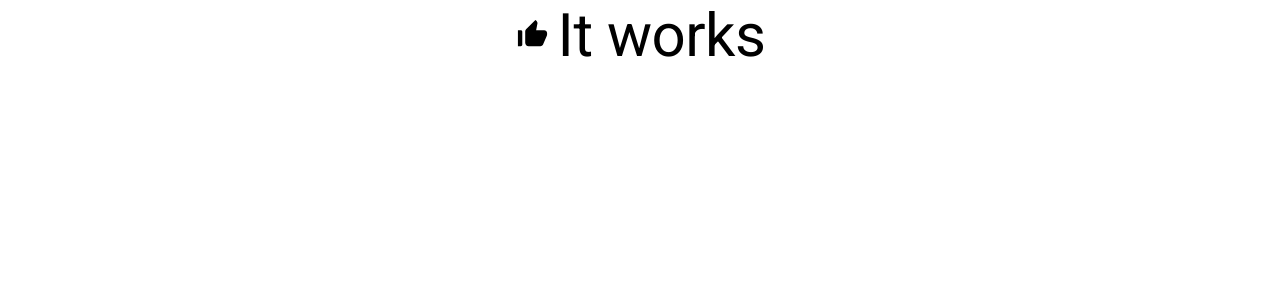
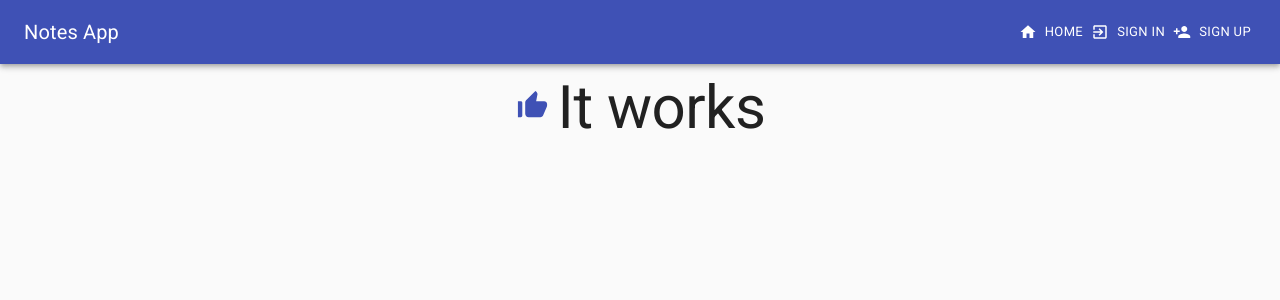
Before and after one commit to maksstepak/react-notes-app, a React (Create React App) app: page / in a window 1280 px wide. Shown: the top 300 px of the page. Built offline with nearby package versions, Linux system fonts and the light colour scheme; no server answers.

Commit message:
Add routing

```diff
--- a/package.json
+++ b/package.json
@@ -14,6 +14,7 @@
     "react": "^17.0.1",
     "react-dom": "^17.0.1",
     "react-redux": "^7.2.2",
+    "react-router-dom": "^5.2.0",
     "react-scripts": "4.0.1"
   },
   "scripts": {
--- a/src/App.js
+++ b/src/App.js
@@ -1,11 +1,46 @@
 import { useEffect } from 'react';
-import { useDispatch } from 'react-redux';
-import Grid from '@material-ui/core/Grid';
-import ThumbUpAltIcon from '@material-ui/icons/ThumbUpAlt';
-import Typography from '@material-ui/core/Typography';
+import { useDispatch, useSelector } from 'react-redux';
+import {
+  BrowserRouter as Router,
+  Switch,
+  Route,
+  Redirect,
+} from 'react-router-dom';
+import Container from '@material-ui/core/Container';
+import CssBaseline from '@material-ui/core/CssBaseline';
+import Box from '@material-ui/core/Box';
 
 import { auth } from './services/firebase';
-import { login, logout } from './slices/auth';
+import { login, logout, selectUser } from './slices/auth';
+
+import Header from './components/Header';
+import Home from './pages/Home';
+import NotFound from './pages/NotFound';
+import SignIn from './pages/SignIn';
+import SignUp from './pages/SignUp';
+import Notes from './pages/Notes';
+
+const PrivateRoute = ({ component: Component, ...rest }) => {
+  const user = useSelector(selectUser);
+
+  return (
+    <Route
+      {...rest}
+      render={(props) =>
+        user ? (
+          <Component {...props} />
+        ) : (
+          <Redirect
+            to={{
+              pathname: '/signin',
+              state: { from: props.location },
+            }}
+          />
+        )
+      }
+    />
+  );
+};
 
 function App() {
   const dispatch = useDispatch();
@@ -23,16 +58,21 @@ function App() {
   }, [dispatch]);
 
   return (
-    <div className="App">
-      <Grid container justify="center" alignItems="center" spacing={1}>
-        <Grid item>
-          <ThumbUpAltIcon fontSize="large" />
-        </Grid>
-        <Grid item>
-          <Typography variant="h2">It works</Typography>
-        </Grid>
-      </Grid>
-    </div>
+    <Router>
+      <CssBaseline />
+      <Header />
+      <Container maxWidth="sm">
+        <Box pt={1}>
+          <Switch>
+            <Route exact path="/" component={Home} />
+            <Route path="/signup" component={SignUp} />
+            <Route path="/signin" component={SignIn} />
+            <PrivateRoute path="/notes" component={Notes} />
+            <Route component={NotFound} />
+          </Switch>
+        </Box>
+      </Container>
+    </Router>
   );
 }
 
--- /dev/null
+++ b/src/components/Header.js
@@ -0,0 +1,85 @@
+import { Link } from 'react-router-dom';
+import { useSelector } from 'react-redux';
+
+import { selectUser } from '../slices/auth';
+
+import { makeStyles } from '@material-ui/core/styles';
+import AppBar from '@material-ui/core/AppBar';
+import Toolbar from '@material-ui/core/Toolbar';
+import Typography from '@material-ui/core/Typography';
+import Button from '@material-ui/core/Button';
+import HomeIcon from '@material-ui/icons/Home';
+import PersonAddIcon from '@material-ui/icons/PersonAdd';
+import ExitToAppIcon from '@material-ui/icons/ExitToApp';
+import NoteIcon from '@material-ui/icons/Note';
+
+const useStyles = makeStyles((theme) => ({
+  root: {
+    flexGrow: 1,
+  },
+  title: {
+    flexGrow: 1,
+  },
+}));
+
+const Header = () => {
+  const classes = useStyles();
+  const user = useSelector(selectUser);
+
+  return (
+    <div className={classes.root}>
+      <AppBar position="static">
+        <Toolbar>
+          <Typography variant="h6" className={classes.title}>
+            Notes App
+          </Typography>
+          <Button
+            component={Link}
+            to={'/'}
+            startIcon={<HomeIcon />}
+            color="inherit"
+            size="small"
+          >
+            Home
+          </Button>
+          {user ? (
+            <>
+              <Button
+                component={Link}
+                to={'/notes'}
+                startIcon={<NoteIcon />}
+                color="inherit"
+                size="small"
+              >
+                Notes
+              </Button>
+            </>
+          ) : (
+            <>
+              <Button
+                component={Link}
+                to={'/signin'}
+                startIcon={<ExitToAppIcon />}
+                color="inherit"
+                size="small"
+              >
+                Sign In
+              </Button>
+              <Button
+                component={Link}
+                to={'/signup'}
+                startIcon={<PersonAddIcon />}
+                color="inherit"
+                size="small"
+              >
+                Sign Up
+              </Button>
+            </>
+          )}
+        </Toolbar>
+      </AppBar>
+    </div>
+  );
+};
+
+export default Header;
--- a/src/index.css
+++ /dev/null
@@ -1,13 +0,0 @@
-body {
-  margin: 0;
-  font-family: -apple-system, BlinkMacSystemFont, 'Segoe UI', 'Roboto', 'Oxygen',
-    'Ubuntu', 'Cantarell', 'Fira Sans', 'Droid Sans', 'Helvetica Neue',
-    sans-serif;
-  -webkit-font-smoothing: antialiased;
-  -moz-osx-font-smoothing: grayscale;
-}
-
-code {
-  font-family: source-code-pro, Menlo, Monaco, Consolas, 'Courier New',
-    monospace;
-}
--- a/src/index.js
+++ b/src/index.js
@@ -1,6 +1,5 @@
 import React from 'react';
 import ReactDOM from 'react-dom';
-import './index.css';
 import App from './App';
 import store from './store';
 import { Provider } from 'react-redux';
--- /dev/null
+++ b/src/pages/Home.js
@@ -0,0 +1,18 @@
+import Grid from '@material-ui/core/Grid';
+import ThumbUpAltIcon from '@material-ui/icons/ThumbUpAlt';
+import Typography from '@material-ui/core/Typography';
+
+const Home = () => {
+  return (
+    <Grid container justify="center" alignItems="center" spacing={1}>
+      <Grid item>
+        <ThumbUpAltIcon fontSize="large" color="primary" />
+      </Grid>
+      <Grid item>
+        <Typography variant="h2">It works</Typography>
+      </Grid>
+    </Grid>
+  );
+};
+
+export default Home;
--- /dev/null
+++ b/src/pages/NotFound.js
@@ -0,0 +1,33 @@
+import Grid from '@material-ui/core/Grid';
+import Card from '@material-ui/core/Card';
+import CardContent from '@material-ui/core/CardContent';
+import Typography from '@material-ui/core/Typography';
+import Box from '@material-ui/core/Box';
+import SentimentVeryDissatisfiedIcon from '@material-ui/icons/SentimentVeryDissatisfied';
+
+const NotFound = () => {
+  return (
+    <Card>
+      <CardContent>
+        <Grid container justify="center" alignItems="center" spacing={2}>
+          <Grid item>
+            <SentimentVeryDissatisfiedIcon fontSize="large" />
+          </Grid>
+          <Grid item>
+            <Typography component="h2" variant="h3">
+              Page not found
+            </Typography>
+          </Grid>
+        </Grid>
+        <Box pt={2}>
+          <Typography>
+            Maybe the page you are looking for has been removed, or you typed in
+            the wrong URL.
+          </Typography>
+        </Box>
+      </CardContent>
+    </Card>
+  );
+};
+
+export default NotFound;
--- /dev/null
+++ b/src/pages/Notes.js
@@ -0,0 +1,5 @@
+const Notes = () => {
+  return <h2>TODO</h2>;
+};
+
+export default Notes;
--- /dev/null
+++ b/src/pages/SignIn.js
@@ -0,0 +1,5 @@
+const SignIn = () => {
+  return <h2>TODO</h2>;
+};
+
+export default SignIn;
--- /dev/null
+++ b/src/pages/SignUp.js
@@ -0,0 +1,5 @@
+const SignUp = () => {
+  return <h2>TODO</h2>;
+};
+
+export default SignUp;
--- a/src/slices/auth.js
+++ b/src/slices/auth.js
@@ -17,6 +17,6 @@ export const authSlice = createSlice({
 
 export const { login, logout } = authSlice.actions;
 
-export const selectUser = (state) => state.user;
+export const selectUser = (state) => state.auth.user;
 
 export default authSlice.reducer;
```
Also changed, not shown: 2 other files (tests, documents, lock files or other folders).
